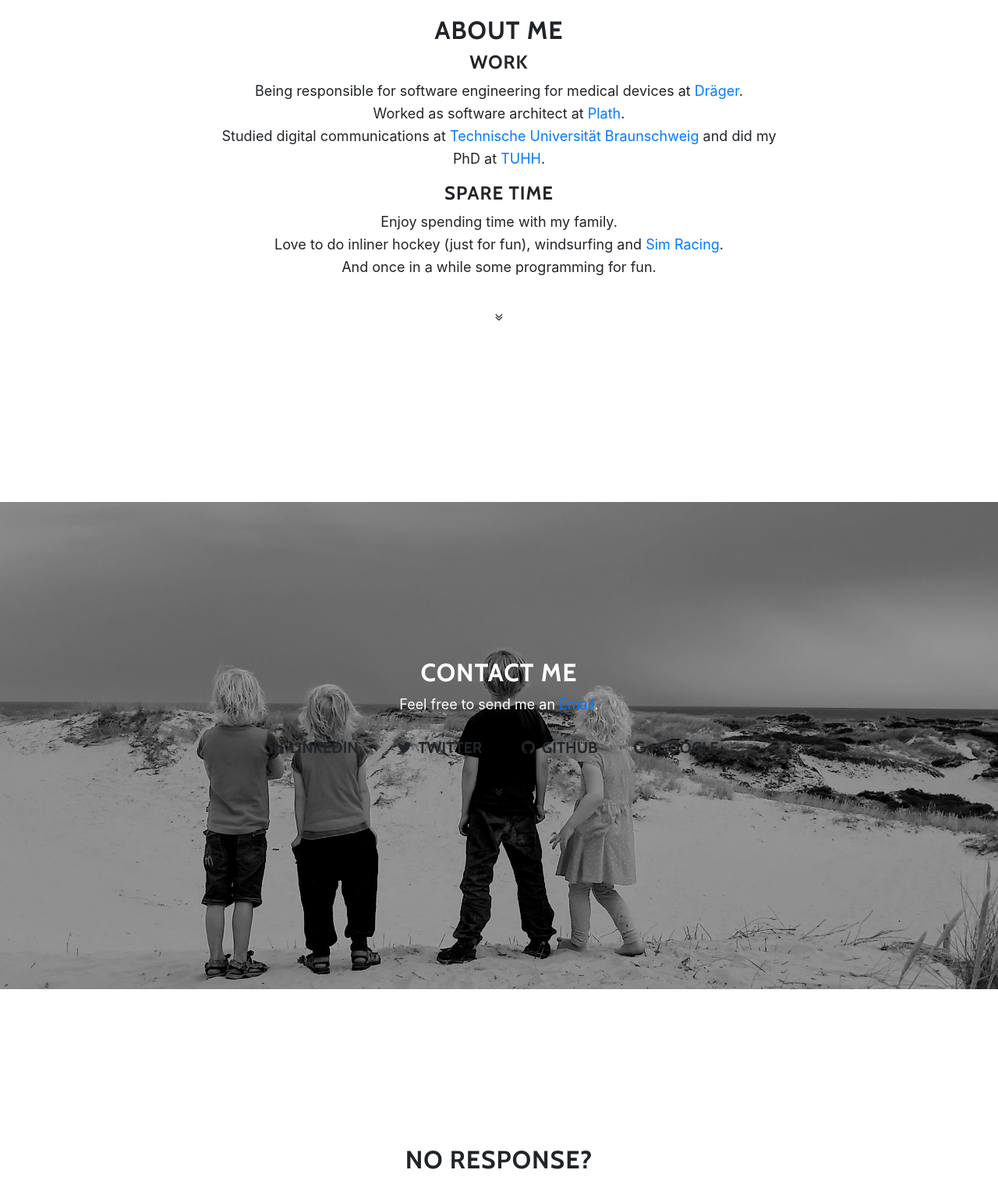
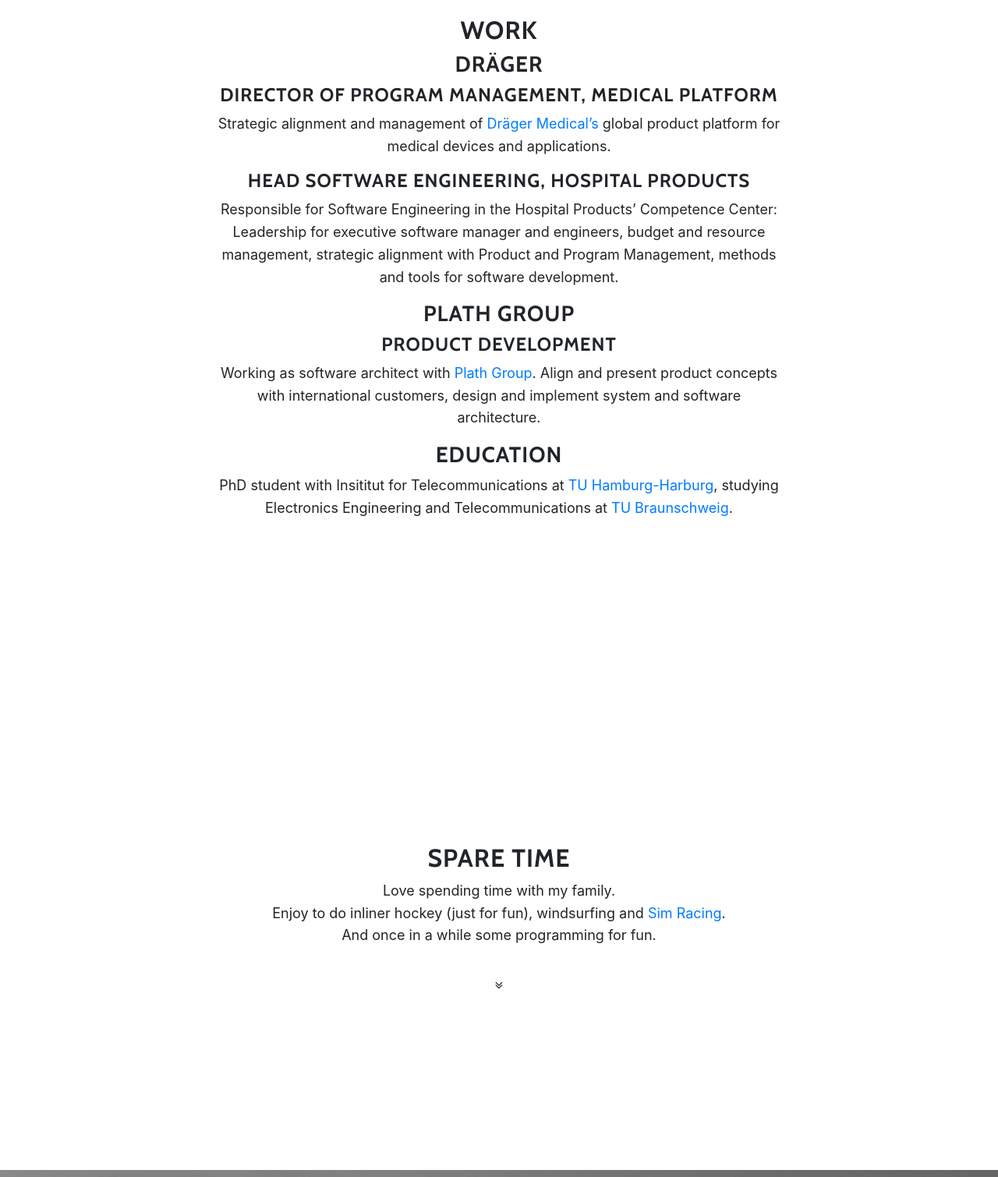
Before and after one commit to phaase/myhomepage, a website with bundled scripts: page index.html in a window 1280 px wide. Shown: the part 980-2490 px from the top of the page at 78% size. Built offline with nearby package versions, Linux system fonts and the light colour scheme.

Commit message:
Update work data

```diff
--- a/index.html
+++ b/index.html
@@ -63,29 +63,52 @@
       </div>
     </header>
 
-    <!-- About Section -->
+    <!-- Work Section -->
     <section id="about" class="content-section text-center">
       <div class="container">
         <div class="row">
           <div class="col-lg-8 mx-auto">
-            <h2>About Me</h2>
+            <h2>Work</h2>
+            <h3>Dräger</h3>
                 <!-- <img class="img-responsive img-circle imgwrapper" src="./img/IMG_20513_3.jpg" alt="Me"> -->
-              <h4>Work</h4>
-            <p>Being responsible for software engineering for medical devices at
-              <a href="https://www.draeger.com">Dräger</a>.<br>
-                Worked as software architect at <a href="https://www.plath.de">Plath</a>.<br>
-                Studied digital communications at <a href="https://www.tu-braunschweig.de">Technische Universität Braunschweig</a> and did my PhD at <a href="https://www.tuhh.de">TUHH</a>.
-            </p>
-              <h4>Spare time</h4>
-            <p>Enjoy spending time with my family.<br>
-                Love to do inliner hockey (just for fun), windsurfing and <a href="https://www.virtualracing.org/home/">Sim Racing</a>.<br> And once in a while some programming for fun.</p>
-            <a href="#contact" class="btn btn-circle js-scroll-trigger">
-                <i class="fa fa-angle-double-down animated"></i>
-            </a>
+              <h4>Director of Program Management, Medical Platform</h4>
+                <p>Strategic alignment and management of <a href="https://www.draeger.com">Dräger Medical’s</a> global product platform
+                  for medical devices and applications.
+              <h4>Head Software Engineering, Hospital Products</h4>
+                <p>Responsible for  Software Engineering in the Hospital Products’ Competence Center: Leadership for executive software manager and engineers,
+                  budget and resource management, strategic alignment with Product and Program Management, methods and tools for software development.
+                </p>
+            <h3>Plath Group</h3>
+              <h4>Product Development</h4>
+                <p>Working as software architect with <a href="https://www.plath.de">Plath Group</a>. Align and present product concepts with
+                  international customers, design and implement system and software architecture.
+                </p>
+            <h3>Education</h3>
+                <p>
+                  PhD student with Insititut for Telecommunications at <a href="https://www.tuhh.de/">TU Hamburg-Harburg</a>,
+                  studying Electronics Engineering and Telecommunications at <a href="https://www.tu-braunschweig.de/">TU Braunschweig</a>.
+                </p>
           </div>
         </div>
       </div>
     </section>
+
+      <!-- Spare time section -->
+      <section id="about" class="content-section text-center">
+        <div class="container">
+          <div class="row">
+            <div class="col-lg-8 mx-auto">
+              <h2>Spare time</h2>
+              <p>Love spending time with my family.<br>
+                  Enjoy to do inliner hockey (just for fun), windsurfing and <a href="https://www.virtualracing.org/home/">Sim Racing</a>.<br> And once in a while some programming for fun.</p>
+              <a href="#contact" class="btn btn-circle js-scroll-trigger">
+                  <i class="fa fa-angle-double-down animated"></i>
+              </a>
+            </div>
+          </div>
+        </div>
+      </section>
+
 
     <!-- Download Section -->
     <!-- <section id="download" class="download-section content-section text-center">
```
